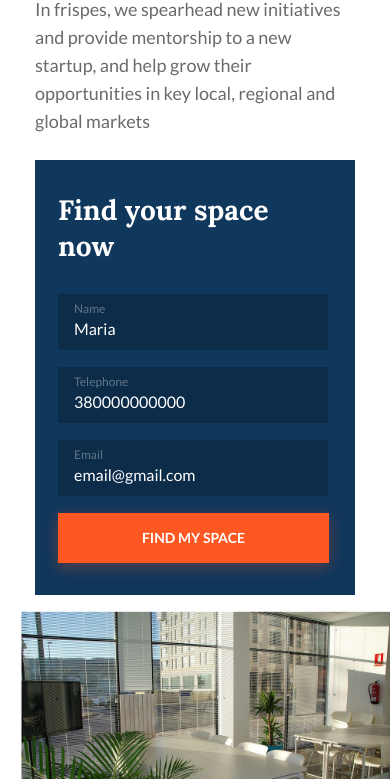
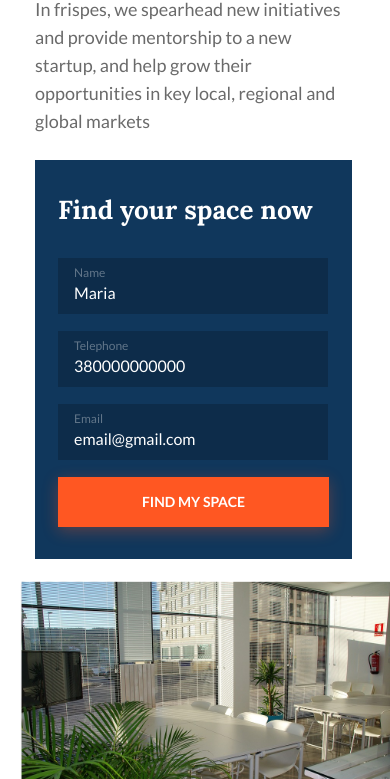
Before and after one commit to Valerii-Hyrchenko/homework, a plain HTML site: page general_project_2/index.html in a window 390 px wide. Shown: the part 321-1100 px from the top of the page. Drawn offline with nearby package versions, Linux system fonts and the light colour scheme.

Commit message:
Add files via upload

```diff
--- a/general_project_2/style/style.css
+++ b/general_project_2/style/style.css
@@ -1717,7 +1717,7 @@ body {
         margin-top: 25px;
     }
     .revolutionary-form-title {
-        font-size: 28px;
+        font-size: 26px;
         line-height: 36px;
     }
     .revolutionary-form-input {
@@ -1735,7 +1735,7 @@ body {
         padding: 10px 83px;
     }
     .revolutionary-img-container {
-        top: 840px;
+        top: 810px;
     }
     .revolutionary-img {
         width: 370px;
```
